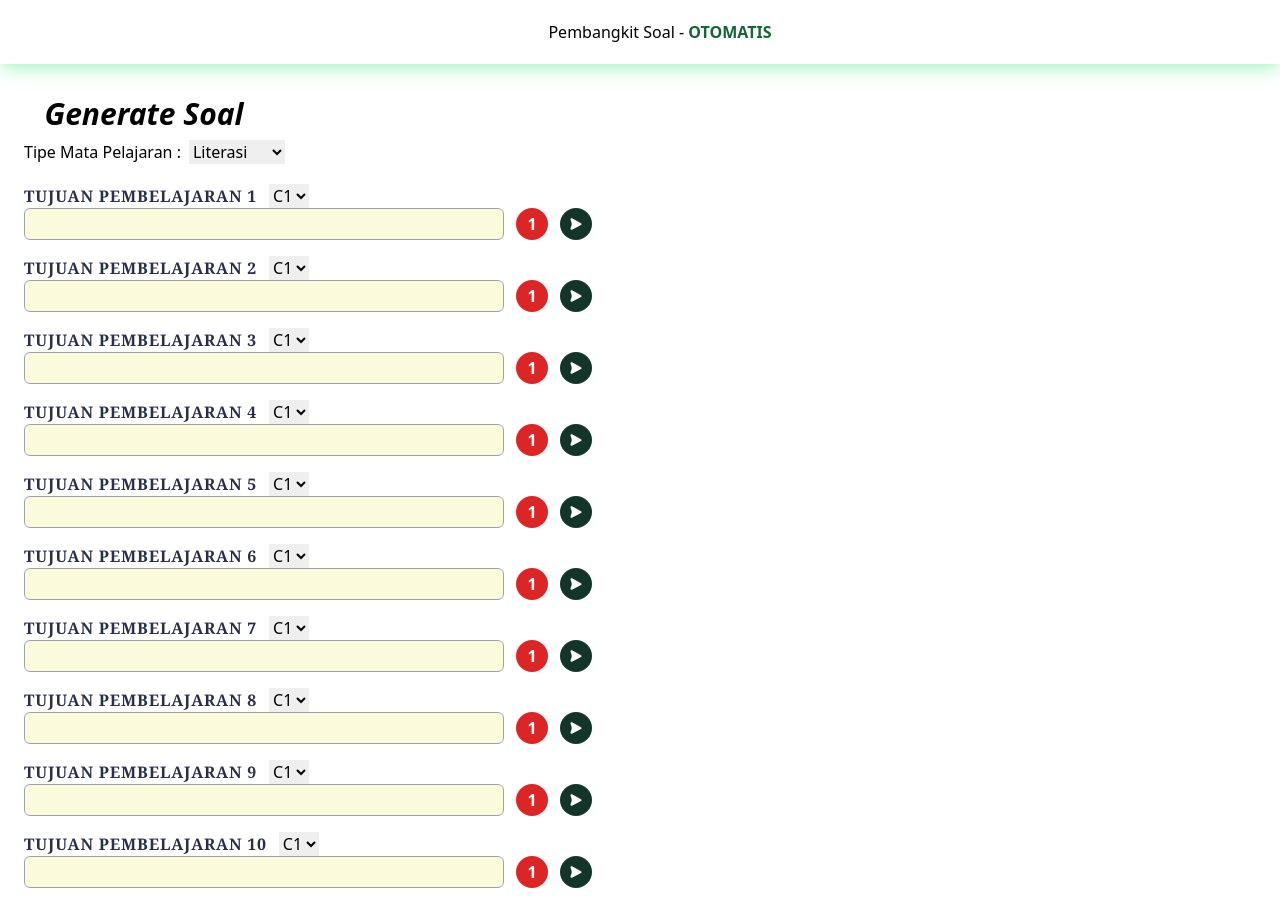
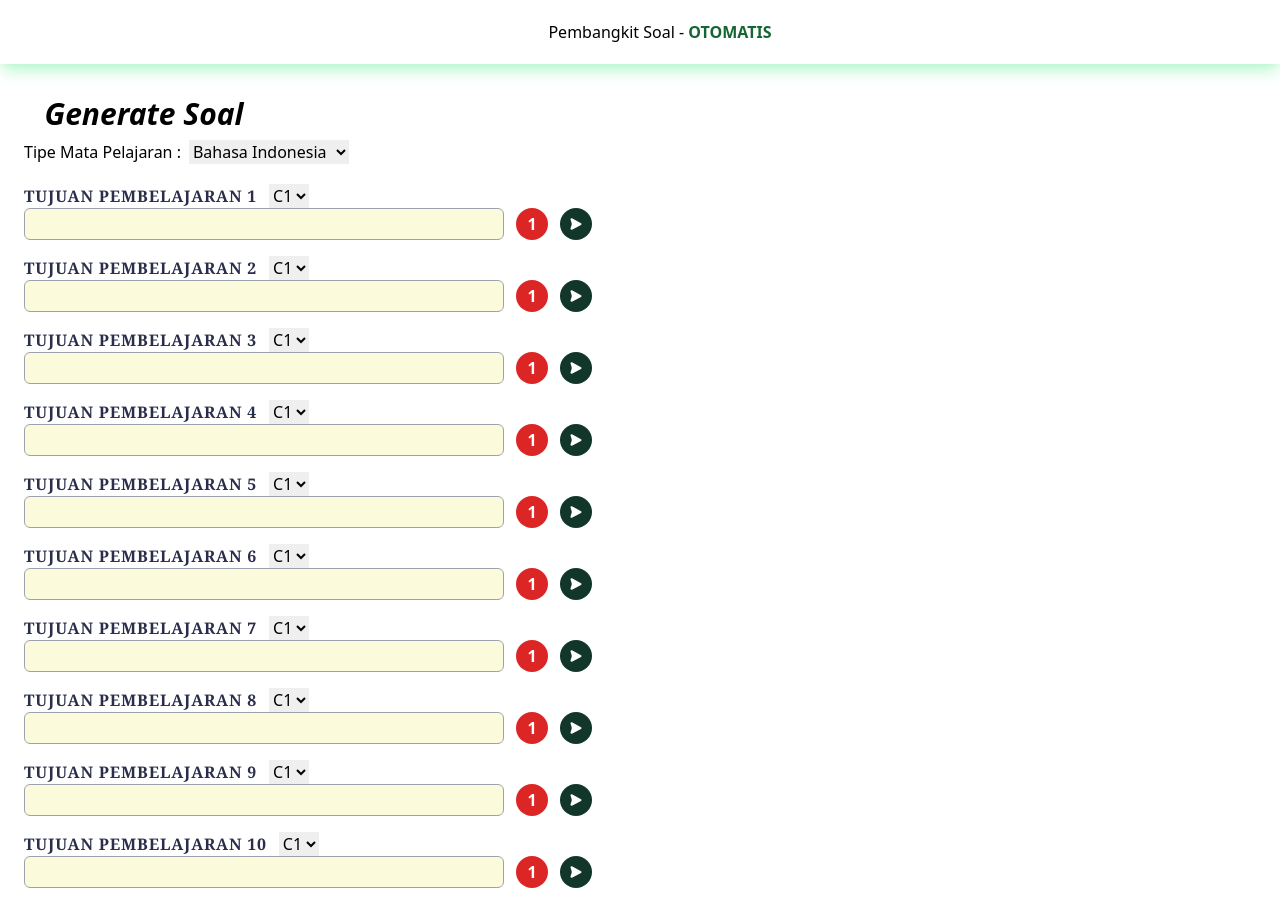
Before and after one commit to timotiu/pembangkit-soal-otomatis, a React (Create React App) app in the folder client/: page / in a window 1280 px wide. Built offline with nearby package versions, Linux system fonts and the light colour scheme.

Commit message:
Update Home.js

```diff
--- a/client/src/pages/Home.js
+++ b/client/src/pages/Home.js
@@ -6,6 +6,7 @@ export function Home(props) {
   const [tipeSoal, setTipeSoal] = useState("C1");
   const [hasilSoal, setHasilSoal] = useState([]);
   const [jumlahSoal, setJumlahSoal] = useState(1);
+  const [tipeMapel,setTipeMapel]=useState("Bahasa Indonesia");
   const [nomor, setNomor] = useState(0);
   async function handleDataSoal(e) {
     document.body.style.cursor = "wait";
@@ -18,10 +19,11 @@ export function Home(props) {
         nomor: e.target.parentNode.nextElementSibling.value,
         inputSoal,
         tipeSoal,
-        jumlahSoal
+        jumlahSoal,
+        tipeMapel
       });
-      console.log(result.data);
-      setHasilSoal(result.data.soal);
+      console.log(result);
+      // setHasilSoal(result.data.soal);
     } catch (error) {
       console.error(error.response.data);     // NOTE - use "error.response.data` (not "error")
     }
@@ -141,9 +143,9 @@ export function Home(props) {
         </span>
         <div className="flex gap-2 mb-5">
           <span>Tipe Mata Pelajaran :</span>
-          <select name="" id="" className="w-[6em]">
-            <option value="Literasi">Literasi</option>
-            <option value="Numerasi">Numerasi</option>
+          <select name="" id="" className="w-40" onChange={(e)=>setTipeMapel(e.target.value)}>
+            <option value="Bahasa Indonesia">Bahasa Indonesia</option>
+            <option value="Matematika">Matematika</option>
           </select>
         </div>
         {arrSoal.map((soal) => soal)}
```
